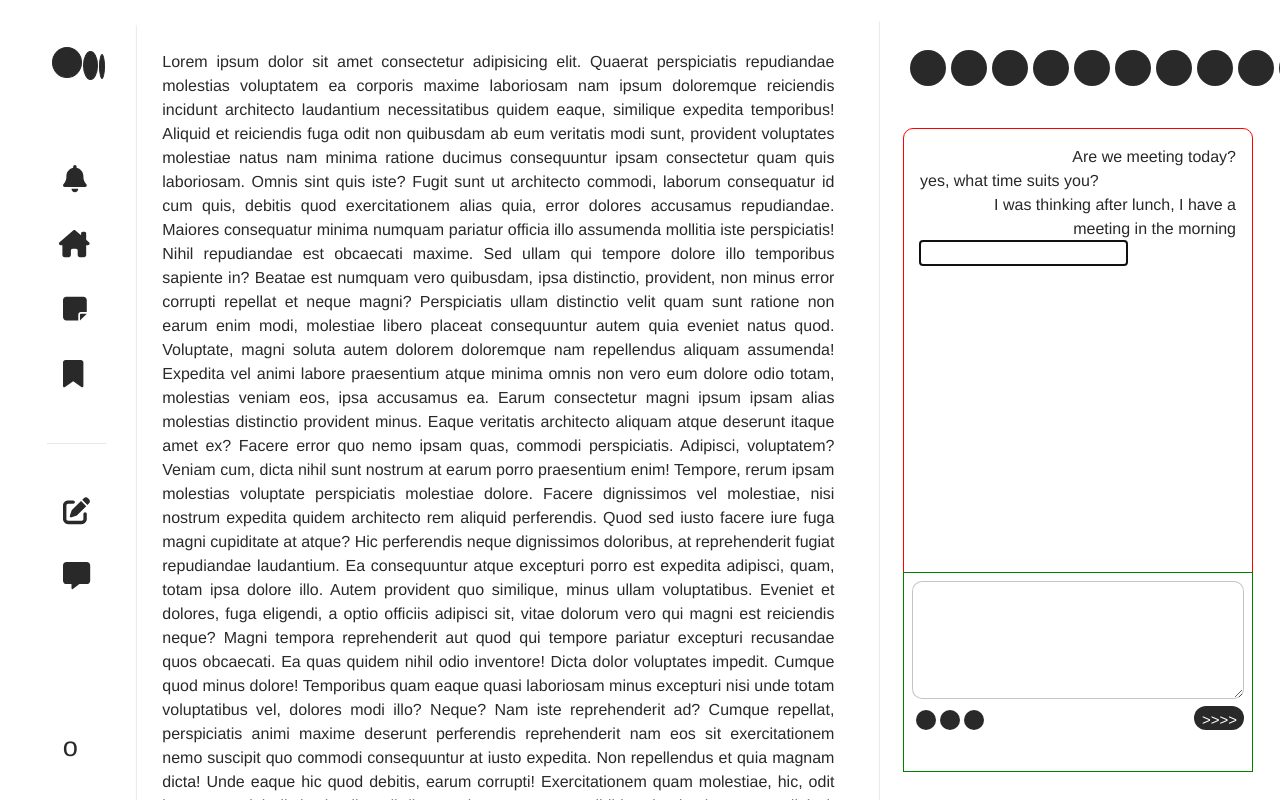
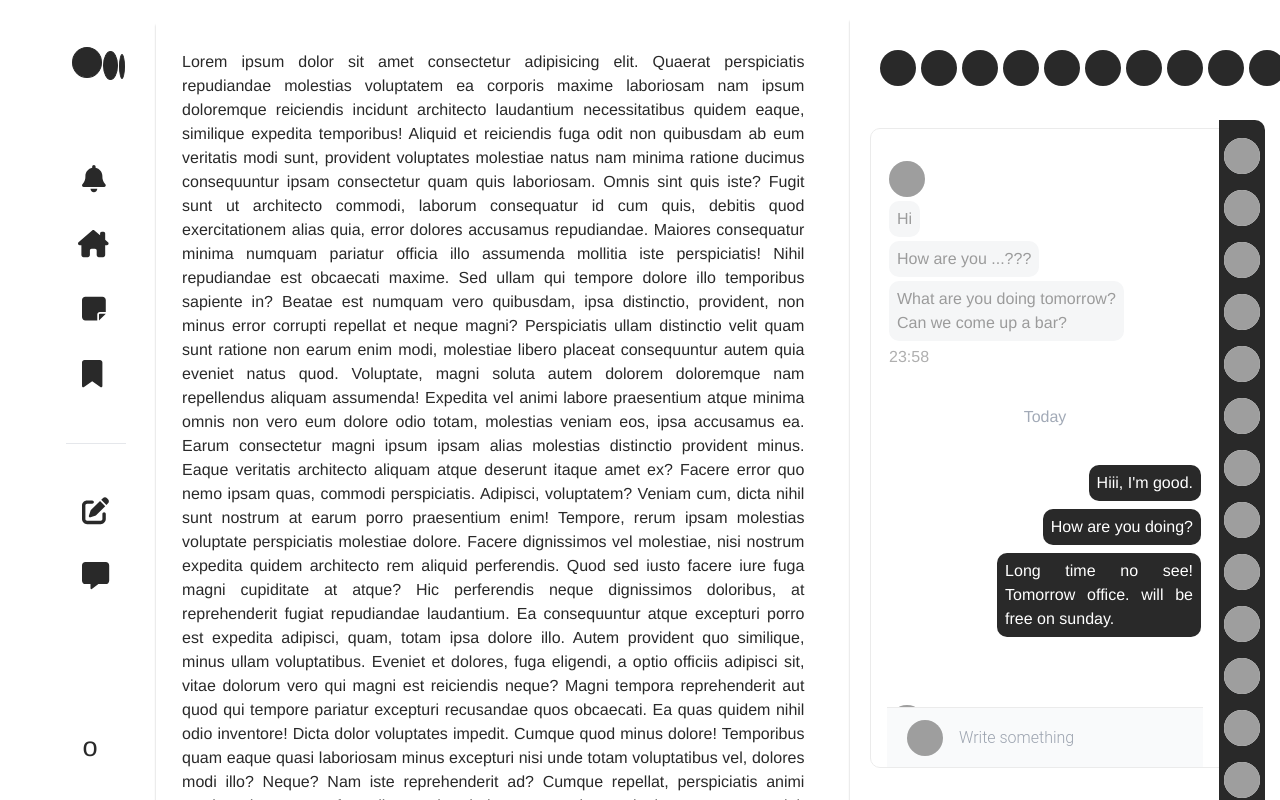
Before and after one commit to dianaGera/angular-social-media-platform, an Angular app in the folder anchor/: page / in a window 1280 px wide. Shown: the top 800 px of the page. Built offline with nearby package versions, Linux system fonts and the light colour scheme; grey boxes are pictures that could not be loaded.

Commit message:
Create messenger template

```diff
--- a/anchor/src/app/app.component.html
+++ b/anchor/src/app/app.component.html
@@ -115,7 +115,7 @@
   Sapiente perferendis temporibus nulla voluptatem, suscipit eos! Incidunt vero neque velit reiciendis quisquam quam atque quidem dolore repudiandae excepturi blanditiis suscipit, ex, sed minima voluptate perspiciatis corporis odio architecto. Distinctio?
   Ratione, rerum! Sequi quisquam illum repellendus consequuntur repudiandae esse libero nam optio excepturi dicta sit obcaecati totam, praesentium fugit aperiam mollitia eum autem eius aut eaque ratione quasi? Impedit, quidem.</div>
 
-<div class="messanger w-1/2 my-4">
+<div class="messanger my-4">
   <app-messanger
       [faCircle]="faCircle"></app-messanger>
 </div>
--- a/anchor/src/app/app.component.sass
+++ b/anchor/src/app/app.component.sass
@@ -1,5 +1,5 @@
 .content
-  width:100%
+  width:80%
   min-height: 1200px
   margin: 20px
   padding: 30px 2% 1% 2%
@@ -24,6 +24,7 @@
 .messanger
   height: 1200
   position: sticky
-  min-width: 400px
+  min-width: 430px
   padding: 15px
   box-shadow: -5px 0 2px -5px var(--grey-light)
+  width: 33.1%
--- a/anchor/src/app/components/messanger/messanger.component.html
+++ b/anchor/src/app/components/messanger/messanger.component.html
@@ -39,19 +39,112 @@
   </ul>
 </div>
 
-<div class="chat-content my-8 mx-2 px-4 py-4 w-1/4">
-  <ul class="chat-thread">
-    <li>Are we meeting today?</li>
-    <li>yes, what time suits you?</li>
-    <li>I was thinking after lunch, I have a meeting in the morning</li>
-  </ul>
+<div class="flex">
 
-  <form class="chat-window">
-    <input class="chat-window-message" name="chat-window-message" type="text" autocomplete="off" autofocus />
-  </form>
+  <div class="chat-content my-8 mx-0 px-4 py-4">
+    <div class="ps-container ps-theme-default ps-active-y" id="chat-content">
+      <div class="media media-chat">
+        <img class="avatar" src="https://img.icons8.com/color/36/000000/administrator-male.png" alt="...">
+        <div class="media-body">
+          <p>Hi</p>
+          <p>How are you ...???</p>
+          <p>What are you doing tomorrow?<br> Can we come up a bar?</p>
+          <p class="meta"><time datetime="2018">23:58</time></p>
+        </div>
+      </div>
+
+      <div class="media media-meta-day">Today</div>
+
+      <div class="media media-chat media-chat-reverse">
+        <div class="media-body">
+          <p>Hiii, I'm good.</p>
+          <p>How are you doing?</p>
+          <p>Long time no see! Tomorrow office. will be free on sunday.</p>
+          <p class="meta"><time datetime="2018">00:06</time></p>
+        </div>
+      </div>
+
+      <div class="media media-chat">
+        <img class="avatar" src="https://img.icons8.com/color/36/000000/administrator-male.png" alt="...">
+        <div class="media-body">
+          <p>Okay</p>
+          <p>We will go on sunday? </p>
+          <p class="meta"><time datetime="2018">00:07</time></p>
+        </div>
+      </div>
+
+      <div class="media media-chat media-chat-reverse">
+        <div class="media-body">
+          <p>That's awesome!</p>
+          <p>I will meet you Sandon Square sharp at 10 AM</p>
+          <p>Is that okay?</p>
+          <p class="meta"><time datetime="2018">00:09</time></p>
+        </div>
+      </div>
+
+      <div class="media media-chat">
+        <img class="avatar" src="https://img.icons8.com/color/36/000000/administrator-male.png" alt="...">
+        <div class="media-body">
+          <p>Okay i will meet you on Sandon Square </p>
+          <p class="meta"><time datetime="2018">00:10</time></p>
+        </div>
+      </div>
+
+      <div class="media media-chat media-chat-reverse">
+        <div class="media-body">
+          <p>Do you have pictures of Matley Marriage?</p>
+          <p class="meta"><time datetime="2018">00:10</time></p>
+        </div>
+      </div>
+
+      <div class="media media-chat">
+        <img class="avatar" src="https://img.icons8.com/color/36/000000/administrator-male.png" alt="...">
+        <div class="media-body">
+          <p>Sorry I don't have. i changed my phone.</p>
+          <p class="meta"><time datetime="2018">00:12</time></p>
+        </div>
+      </div>
+
+      <div class="media media-chat media-chat-reverse">
+        <div class="media-body">
+          <p>Okay then see you on sunday!!</p>
+          <p class="meta"><time datetime="2018">00:12</time></p>
+        </div>
+      </div>
+
+    <div class="ps-scrollbar-x-rail" style="left: 0px; bottom: 0px;"><div class="ps-scrollbar-x" tabindex="0" style="left: 0px; width: 0px;"></div></div><div class="ps-scrollbar-y-rail" style="top: 0px; height: 0px; right: 2px;"><div class="ps-scrollbar-y" tabindex="0" style="top: 0px; height: 2px;"></div></div></div>
+
+    <div class="publisher bt-1 border-light">
+      <img class="avatar avatar-xs" src="https://img.icons8.com/color/36/000000/administrator-male.png" alt="...">
+      <input class="publisher-input" type="text" placeholder="Write something">
+      <span class="publisher-btn file-group">
+        <i class="fa fa-paperclip file-browser"></i>
+        <input type="file">
+      </span>
+      <a class="publisher-btn" href="#" data-abc="true"><i class="fa fa-smile"></i></a>
+      <a class="publisher-btn text-info" href="#" data-abc="true"><i class="fa fa-paper-plane"></i></a>
+    </div>
+
+  </div>
+
+  <div class="friends">
+    <div><img class="avatar avatar-xs" src="https://img.icons8.com/color/36/000000/administrator-male.png" alt="..."></div>
+    <div><img class="avatar avatar-xs" src="https://img.icons8.com/color/36/000000/administrator-male.png" alt="..."></div>
+    <div><img class="avatar avatar-xs" src="https://img.icons8.com/color/36/000000/administrator-male.png" alt="..."></div>
+    <div><img class="avatar avatar-xs" src="https://img.icons8.com/color/36/000000/administrator-male.png" alt="..."></div>
+    <div><img class="avatar avatar-xs" src="https://img.icons8.com/color/36/000000/administrator-male.png" alt="..."></div>
+    <div><img class="avatar avatar-xs" src="https://img.icons8.com/color/36/000000/administrator-male.png" alt="..."></div>
+    <div><img class="avatar avatar-xs" src="https://img.icons8.com/color/36/000000/administrator-male.png" alt="..."></div>
+    <div><img class="avatar avatar-xs" src="https://img.icons8.com/color/36/000000/administrator-male.png" alt="..."></div>
+    <div><img class="avatar avatar-xs" src="https://img.icons8.com/color/36/000000/administrator-male.png" alt="..."></div>
+    <div><img class="avatar avatar-xs" src="https://img.icons8.com/color/36/000000/administrator-male.png" alt="..."></div>
+    <div><img class="avatar avatar-xs" src="https://img.icons8.com/color/36/000000/administrator-male.png" alt="..."></div>
+    <div><img class="avatar avatar-xs" src="https://img.icons8.com/color/36/000000/administrator-male.png" alt="..."></div>
+    <div><img class="avatar avatar-xs" src="https://img.icons8.com/color/36/000000/administrator-male.png" alt="..."></div>
 </div>
 
-<div class="chat-box my-8 mx-2 px-2 py-2 w-1/4">
+
+<!-- <div class="chat-box my-8 mx-0 px-2 py-2 w-1/4">
   <textarea class="w-full" name="chat" id="chat" cols="42" rows="4"></textarea>
 <div class="chat-tools flex justify-between">
   <div class="chat-tool-group">
@@ -61,4 +154,4 @@
   </div>
   <span class="pr-1 text-xl send-btn">>>>></span>
 </div>
-</div>
+</div> -->
--- a/anchor/src/app/components/messanger/messanger.component.sass
+++ b/anchor/src/app/components/messanger/messanger.component.sass
@@ -9,57 +9,262 @@
   bottom: 80%
 
 .chat-content
+  width: 22%
   min-width: 350px
-  min-height: 65%
+  height: 80%
   position: fixed
   top: 12%
-  bottom: 40%
-  border: 1px solid red
+  right: 60px
+  border: 1px solid #ebebeb
   overflow-y: scroll
-  border-radius: 10px
-
-.chat-box
-  min-width: 350px
-  min-height: 200px
-  margin-bottom: 0px
-  border: 1px solid green
-  background-color: white
-  cursor:pointer
-  position: fixed
-  top: 80%
-  transform: translate(0%, -50%)
-
-textarea
-  border: 1px solid var(--grey-light)
-  border-radius: 10px
-  padding: 10px
-
-textarea:focus
-  outline: none !important
-  border-color: var(--grey-strong)
-
-.send-btn
-  height: 24px
-  width: 50px
-  background-color: var(--black-strong)
-  border-radius: 15px
-  padding-left: 5px
-  font-size: 15px
-  text-align: center
-  color: white
-
-.send-btn:hover
-  background-color: var(--black-light)
+  border-radius: 10px 0 0 10px
 
 
-.chat-thread li:nth-child(odd)
-  float: right
-  text-align: right
-  width: 250px
+.friends
+  font-size: 30px
+  position: fixed
+  right: 15px
+  top: 15%
+  padding: 10px 5px
+  background-color: var(--black-strong)
+  min-height: 80%
+  border-radius: 0px 10px 10px 0px
+
+  img
+    margin: 8px 0
+
+p
+  width: fit-content
+  max-width: 300px
+
+.btn-secondary
+    color: #4d5259 !important
+    background-color: #e4e7ea
+    border-color: #e4e7ea
+    color: #fff
+
+
+.btn-xs
+    font-size: 11px
+    padding: 2px 8px
+    line-height: 18px
+
+.btn-xs:hover
+    color:#fff !important
+
+
+.ps-container
+    position: relative
+
+
+.ps-container
+    -ms-touch-action: auto
+    touch-action: auto
+    overflow: hidden!important
+    -ms-overflow-style: none
+
+
+.media
+    padding: 16px 12px
+    -webkit-transition: background-color .2s linear
+    transition: background-color .2s linear
+
+
+.media .avatar
+    flex-shrink: 0
+
+
+.avatar
+    position: relative
+    display: inline-block
+    width: 36px
+    height: 36px
+    line-height: 36px
+    text-align: center
+    border-radius: 100%
+    background-color: #f5f6f7
+    color: #8b95a5
+    text-transform: uppercase
+
+
+.media-chat .media-body
+    -webkit-box-flex: initial
+    flex: initial
+    display: table
+
+
+.media-body
+    min-width: 0
+
+
+.media-chat .media-body p
+    position: relative
+    padding: 6px 8px
+    margin: 4px 0
+    background-color: #f5f6f7
+    border-radius: 15px
+    font-weight: 100
+    color:#9b9b9b
+
+
+.media>*
+    margin: 0 -10px
+
+
+.media-chat .media-body p.meta
+    background-color: transparent !important
+    padding: 0
+    opacity: .8
+
+
+.media-meta-day
+    text-align: center
+    -webkit-box-pack: justify
+    justify-content: space-between
+    -webkit-box-align: center
+    align-items: center
+    margin-bottom: 0
+    color: #8b95a5
+    opacity: .8
+    font-weight: 400
+
+
+.media
+    padding: 16px 12px
+    -webkit-transition: background-color .2s linear
+    transition: background-color .2s linear
+
+
+.media-meta-day::before
+    margin-right: 16px
+
+
+.media-meta-day::before, .media-meta-day::after
+    content: ''
+    -webkit-box-flex: 1
+    flex: 1 1
+    border-top: 1px solid #ebebeb
+
+
+.media-meta-day::after
+    content: ''
+    -webkit-box-flex: 1
+    flex: 1 1
+    border-top: 1px solid #ebebeb
+
+
+.media-meta-day::after
+    margin-left: 16px
+
+
+.media-chat.media-chat-reverse
+    padding-right: 12px
+    padding-left: 38%
+    -webkit-box-orient: horizontal
+    -webkit-box-direction: reverse
+    flex-direction: row-reverse
+
+
+.media-chat
+    padding-right: 64px
+    margin-bottom: 0
+
+
+.media
+    padding: 16px 12px
+    -webkit-transition: background-color .2s linear
+    transition: background-color .2s linear
+
+
+.media-chat.media-chat-reverse .media-body p
+    float: right
+    clear: right
+    background-color: var(--black-strong)
+    color: #fff
+
+
+.media-chat .media-body p
+    position: relative
+    padding: 6px 8px
+    margin: 4px 0
+    background-color: #f5f6f7
+    border-radius: 10px
 
 
 
-.chat-thread li:nth-child(even)
-  float: left
-  width: 250px
-  text-align: left
+.border-light
+    border-color: #f1f2f3 !important
+
+
+.bt-1
+    border-top: 1px solid #ebebeb !important
+
+
+.publisher
+    position: sticky
+    bottom: -17px
+    display: -webkit-box
+    display: flex
+    -webkit-box-align: center
+    align-items: center
+    padding: 12px 20px
+    background-color: #f9fafb
+
+
+.publisher>*:first-child
+    margin-left: 0
+
+
+.publisher>*
+    margin: 0 8px
+
+
+.publisher-input
+    -webkit-box-flex: 1
+    flex-grow: 1
+    border: none
+    outline: none !important
+    background-color: transparent
+
+
+button, input, optgroup, select, textarea
+    font-family: Roboto,sans-serif
+    font-weight: 300
+
+
+.publisher-btn
+    background-color: transparent
+    border: none
+    color: #8b95a5
+    font-size: 16px
+    cursor: pointer
+    overflow: -moz-hidden-unscrollable
+    -webkit-transition: .2s linear
+    transition: .2s linear
+
+
+.file-group
+    position: relative
+    overflow: hidden
+
+
+.publisher-btn
+    background-color: transparent
+    border: none
+    color: #cac7c7
+    font-size: 16px
+    cursor: pointer
+    overflow: -moz-hidden-unscrollable
+    -webkit-transition: .2s linear
+    transition: .2s linear
+
+
+.file-group input[type="file"]
+    position: absolute
+    opacity: 0
+    z-index: -1
+    width: 20px
+
+
+.text-info
+    color: #48b0f7 !important
```
